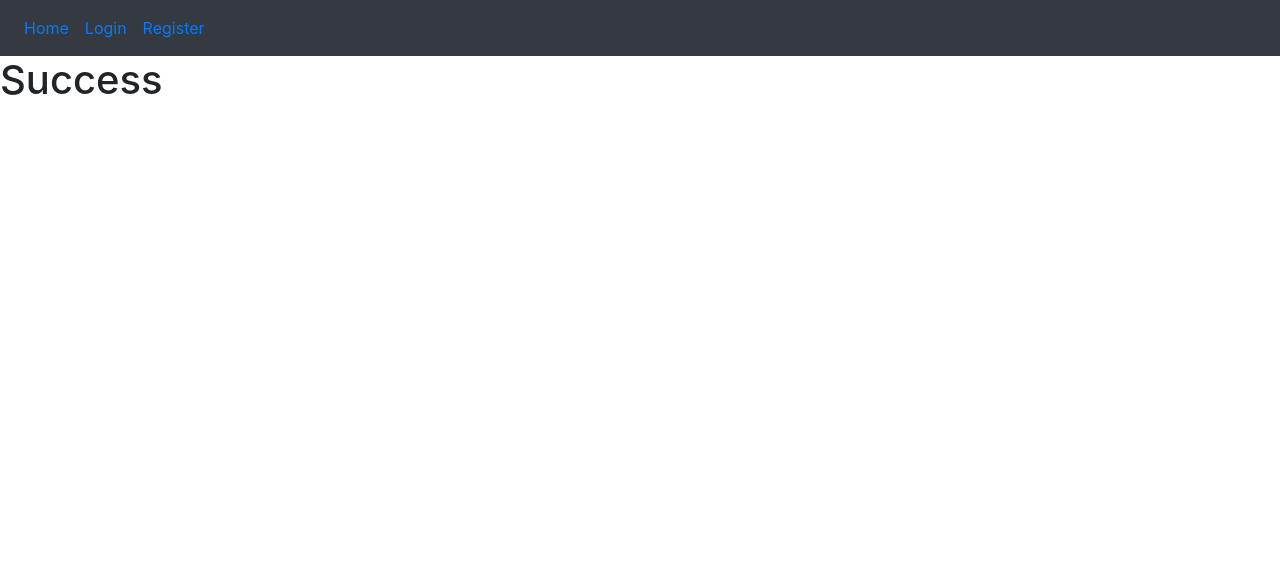
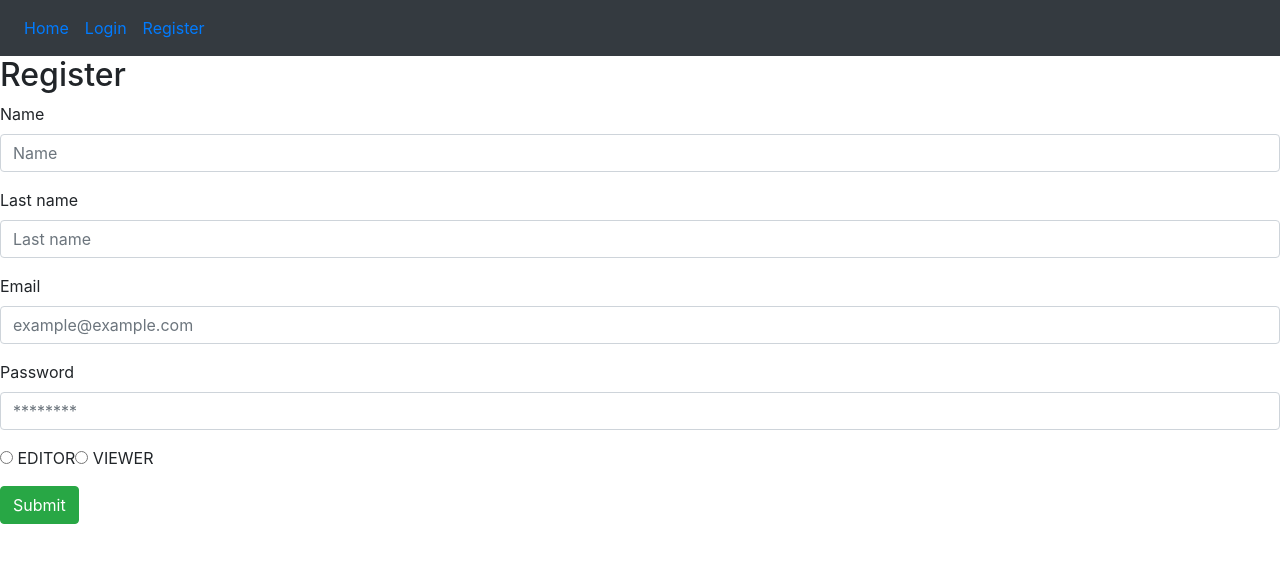
Before and after one commit to Maja18/SportClub, a React app in the folder frontend/: page /register in a window 1280 px wide. Shown: the top 562 px of the page. Built offline with nearby package versions, Linux system fonts and the light colour scheme.

Commit message:
[FeatureUpdate] added registration form

```diff
--- a/frontend/src/components/Register/Register.css
+++ b/frontend/src/components/Register/Register.css
@@ -0,0 +1,28 @@
+.Register {
+    border: 2px solid #d3d3d3;
+    border-radius: .5em;
+    margin-bottom: 1em;
+    margin-left: auto;
+    margin-right: auto;
+    margin-top: 100px;
+    padding: 1em;
+    text-align: left;
+    width: 600px;
+  }
+
+.Register form {
+    padding: 10px;
+  }
+
+.Register label {
+    margin-top: 10px;
+    font-weight: 600;
+  }
+
+.Register input{
+    display: block;
+}
+
+.Register button{
+    margin-top: 15px;
+}
--- a/frontend/src/components/Register/Register.js
+++ b/frontend/src/components/Register/Register.js
@@ -1,9 +1,60 @@
 import React from 'react';
+import {
+    Button,
+    Form,
+    FormGroup,
+    Input,
+    Label
+  } from 'reactstrap';
+import './Register.css';
 
 const Register = () => {
     return(
-        <div>
-            <h1>Success</h1>
+        <div className="Register">
+            <h2>Register</h2>
+            <Form>
+                <FormGroup>
+                    <Label for="exampleEmail">Name</Label>
+                    <Input
+                    type="name"
+                    name="firstName"
+                    id="exampleName"
+                    placeholder="Name"
+                    />
+                </FormGroup>
+                <FormGroup>
+                    <Label for="exampleEmail">Last name</Label>
+                    <Input
+                    type="name"
+                    name="lastName"
+                    id="exampleLastName"
+                    placeholder="Last name"
+                    />
+                </FormGroup>
+                <FormGroup>
+                    <Label for="exampleEmail">Email</Label>
+                    <Input
+                    type="email"
+                    name="email"
+                    id="exampleEmail"
+                    placeholder="example@example.com"
+                    />
+                </FormGroup>
+                <FormGroup>
+                    <Label for="examplePassword">Password</Label>
+                    <Input
+                    type="password"
+                    name="password"
+                    id="examplePassword"
+                    placeholder="********"
+                    />
+                </FormGroup>
+                <FormGroup>
+                    <input type="radio" value="EDITOR" name="role" /> EDITOR
+                    <input type="radio" value="VIEWER" name="role" /> VIEWER
+                </FormGroup>
+                <Button color="success">Submit</Button>
+            </Form>
         </div>
     );
 
```
